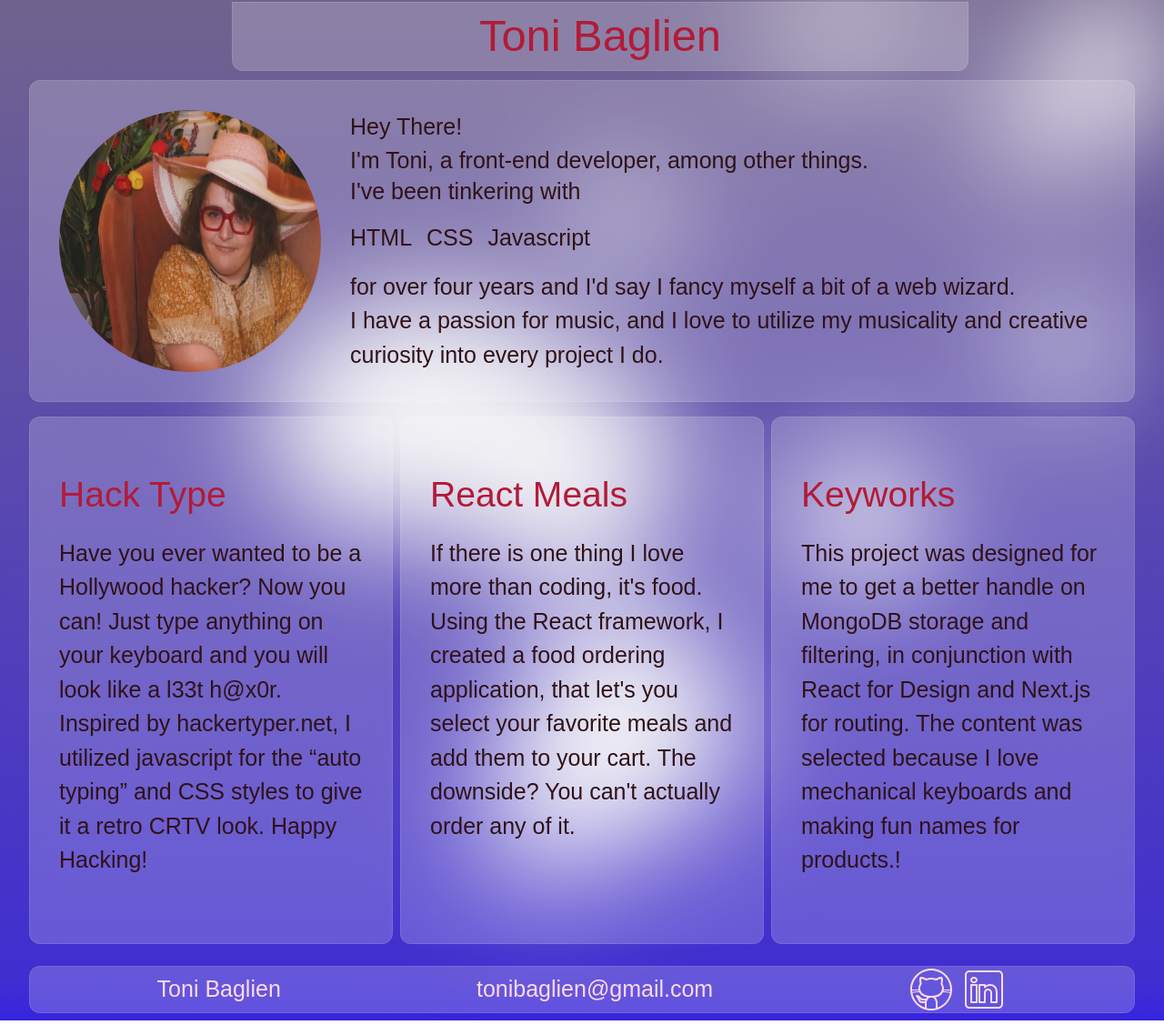
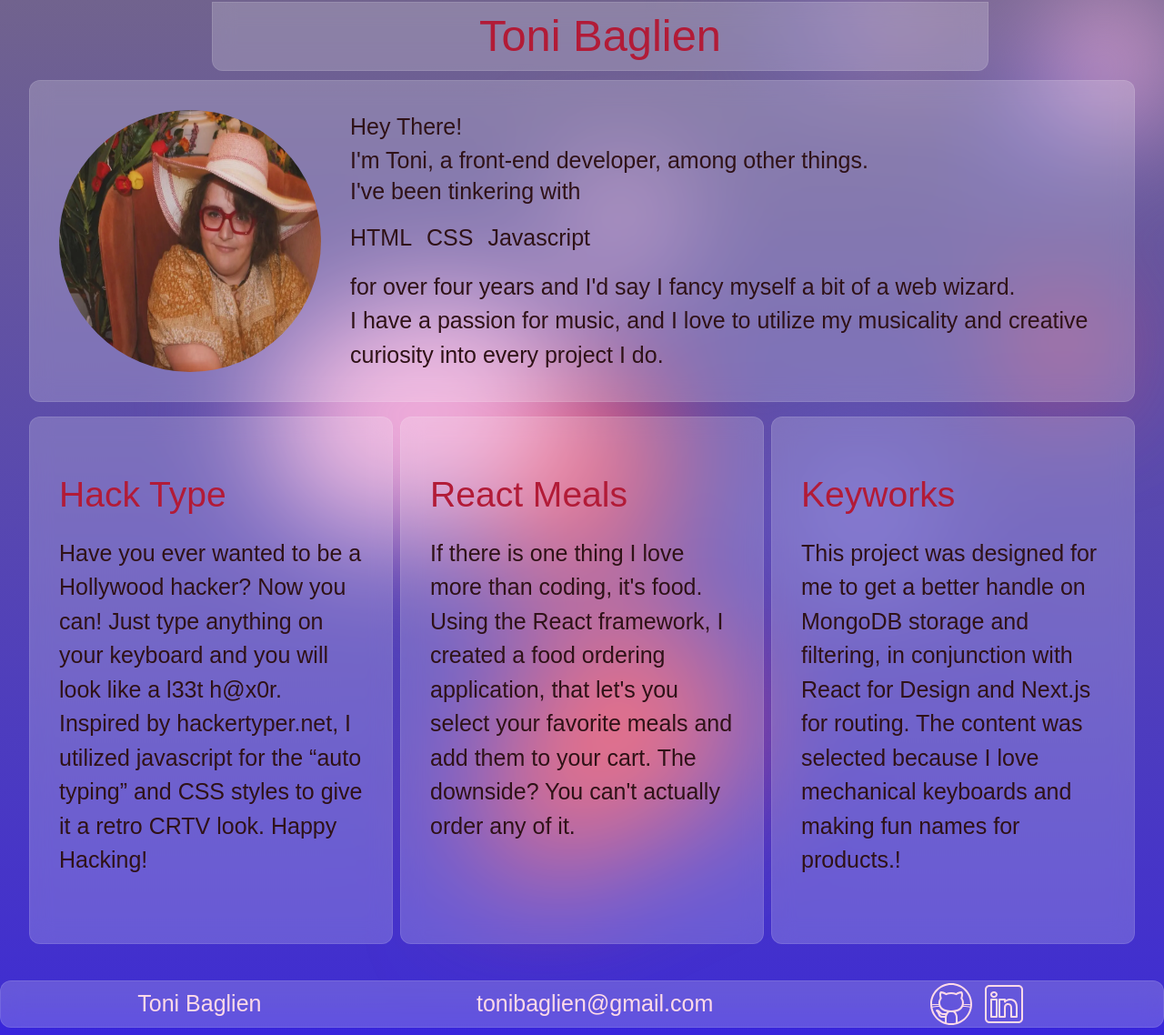
Before and after one commit to tony-baglien/portfolio-v2, a React app: page / in a window 1280 px wide. Shown: the whole page at 91% size. Built offline with nearby package versions, Linux system fonts and the light colour scheme; the HTML template or start-up script is replaced by a standard one; what @kamona/tailwindcss-perspective would draw is missing.

Commit message:
finshed website

```diff
--- a/package.json
+++ b/package.json
@@ -4,7 +4,7 @@
   "version": "0.0.0",
   "type": "module",
   "scripts": {
-    "dev": "vite",
+    "dev": "vite --host",
     "build": "vite build",
     "lint": "eslint . --ext js,jsx --report-unused-disable-directives --max-warnings 0",
     "preview": "vite preview"
--- a/src/App.jsx
+++ b/src/App.jsx
@@ -1,31 +1,13 @@
-import MediaQuery from "react-responsive"
 import { Header } from "./layout/Header"
-import { MobileHeader } from "./layout/MobileHeader"
 import About from "./layout/About/About.jsx"
 import Projects from "./layout/Projects/Projects.jsx"
 import Footer from "./layout/Footer/Footer.jsx"
 import Canvas from "./Canvas/Canvas.jsx"
-import gsap from "gsap"
 function App() {
-  const colors = gsap.utils.toArray(".colorScroll");
-  colors.forEach(color => {
-    gsap.to(color, {
-      color: '#ffdae8',
-      scrollTrigger: {
-        markers: true
-      }
-    })
-  })
-
   return (
     <>
       <Canvas />
-      <MediaQuery minWidth={768}>
-        <Header />
-      </MediaQuery >
-      <MediaQuery maxWidth={768}>
-        <MobileHeader />
-      </MediaQuery>
+      <Header />
       <About />
       <Projects />
       <Footer />
--- a/src/Canvas/Canvas.jsx
+++ b/src/Canvas/Canvas.jsx
@@ -1,5 +1,5 @@
 import React, { useRef, useEffect } from 'react'
-const Canvas = (props) => {
+const Canvas = () => {
   const canvasRef = useRef(null)
 
   class Circle {
@@ -9,13 +9,24 @@ const Canvas = (props) => {
       this.radius = circleObj.radius;
       this.color = circleObj.color;
       this.vx = circleObj.vx;
-      this.vy = circleObj.vy
+      this.vy = circleObj.vy;
 
     }
+    colorUpdate() {
+      let colorArray = ['#F2AEDB', '#7166D2', '#E44F6A']
+      const min = 0;
+      const max = 2;
+      const minCeiled = Math.ceil(min);
+      const maxFloored = Math.floor(max);
+      let randomInterval = Math.floor(Math.random() * (maxFloored - minCeiled + 1) + minCeiled);
+      let chosenColor = colorArray[randomInterval]
+
+      return chosenColor
+    }
     draw(context) {
-      this.update()
+      this.update();
       context.beginPath();
-      context.fillStyle = 'whitesmoke';
+      context.fillStyle = this.color;
       context.arc(this.xpos, this.ypos, this.radius, 0, Math.PI * 2)
       context.fill();
     }
@@ -29,6 +40,17 @@ const Canvas = (props) => {
         this.vy = -this.vy
       }
     }
+  }
+  function getRandomColor() {
+    let colorArray = ['#F2AEDB', '#7166D2', '#E44F6A']
+    const min = 0;
+    const max = 2;
+    const minCeiled = Math.ceil(min);
+    const maxFloored = Math.floor(max);
+    let randomInterval = Math.floor(Math.random() * (maxFloored - minCeiled + 1) + minCeiled);
+    let chosenColor = colorArray[randomInterval]
+
+    return chosenColor
   }
   function getRandomRadius() {
     let radiusArray = [[5, 1.25], [50, -1], [75, .75], [125, .5]]
@@ -65,7 +87,7 @@ const Canvas = (props) => {
         radius: radius,
         vx: -vx,
         vy: vy,
-        color: "#000"
+        color: getRandomColor()
       })
 
       circleArray.push(circle)
@@ -84,7 +106,7 @@ const Canvas = (props) => {
       window.cancelAnimationFrame(animationFrameId)
     }
   })
-  return <canvas className="absolute  left-0 top-0 blur-3xl " ref={canvasRef} />
+  return <canvas className="transition absolute  left-0 top-0 blur-3xl " ref={canvasRef} />
 }
 
 export default Canvas
--- a/src/index.css
+++ b/src/index.css
@@ -16,9 +16,8 @@
 body {
  background: rgb(55,36,221);
 background: linear-gradient(0deg, rgba(55,36,221,1) 0%, rgba(64,46,208,1) 4%, rgba(113,99,142,1) 100%);
-padding-left: 2rem;
-padding-right: 2rem;
 }
+
 
 @media(min-width:1024px){
   #root {
--- a/src/layout/About/About.jsx
+++ b/src/layout/About/About.jsx
@@ -1,10 +1,10 @@
 import Container from '../Util/Container.jsx'
 import MediaQuery from 'react-responsive'
-import Tilt from "react-parallax-tilt"
+import TiltWrapper from '../Util/TiltWrapper.jsx'
 
 const About = () => {
   return (
-    <Tilt tiltMaxAngleX={2} tiltMaxAngleY={2}>
+    <TiltWrapper className={"px-4 md:px-8"} xTilt={2} yTilt={2}>
       <div className="md:w-full md:flex md:justify-center">
         <Container yOffset={0} className="flex items-center justify-center w-full max-w-full" >
           <div className="pointer-events-none w-full flex justify-evenly gap-8 font-rubix text-text text-h4 md:text-h5">
@@ -26,7 +26,7 @@ const About = () => {
           </div>
         </Container>
       </div >
-    </Tilt>
+    </TiltWrapper>
   )
 }
 
--- a/src/layout/Footer/Footer.jsx
+++ b/src/layout/Footer/Footer.jsx
@@ -2,19 +2,23 @@ import React from 'react'
 import Container from '../Util/Container'
 import GithubIcon from '../../images/GithubIcon'
 import LinkedInIcon from '../../images/LinkedInIcon'
-import Tilt from "react-parallax-tilt"
+import TiltWrapper from '../Util/TiltWrapper'
 const Footer = () => {
   return (
-    <Tilt tiltMaxAngleX={2} tiltMaxAngleY={2}>
+    <TiltWrapper xTilt={2} yTilt={2}>
       <Container className="text-accentLight flex flex-col sm:flex-row items-center justify-around font-rubix py-0 ">
         <h5 className="text-h5 colorScroll">Toni Baglien</h5>
         <a className="text-h5 colorScroll" href="mailto:tonibaglien@gmail.com">tonibaglien@gmail.com</a>
         <div className="iconWrapper flex gap-2">
-          <GithubIcon width="50px" height="50px" fillColor='#ffdae8' />
-          <LinkedInIcon width="50px" height="50px" fillColor="#ffdae8" />
+          <a href=" https://github.com/tony-baglien" target="_blank">
+            <GithubIcon width="50px" height="50px" fillColor='#ffdae8' />
+          </a>
+          <a href="https://www.linkedin.com/in/tonybaglien/" target="_blank">
+            <LinkedInIcon width="50px" height="50px" fillColor="#ffdae8" />
+          </a>
         </div>
       </Container>
-    </Tilt>
+    </TiltWrapper>
   )
 }
 
--- a/src/layout/Header.jsx
+++ b/src/layout/Header.jsx
@@ -1,9 +1,9 @@
 
 import React, { useRef } from 'react'
 import { useGSAP } from '@gsap/react'
+import TiltWrapper from "./Util/TiltWrapper"
 import gsap from 'gsap'
 import { ScrollTrigger } from 'gsap/ScrollTrigger'
-import Tilt from "react-parallax-tilt"
 
 export const Header = () => {
   const navRef = useRef();
@@ -32,7 +32,7 @@ export const Header = () => {
     })
   })
   return (
-    <Tilt tiltMaxAngleX={2} tiltMaxAngleY={2}>
+    <TiltWrapper xTilt={2} yTilt={2}>
       <nav ref={navRef} className='w-full h-8 flex sticky top-6 z-50 items-center justify-center my-6 '>
         <ul className=" glass flex flex-row h-auto w-4/6 items-center justify-center rounded-xl rounded-tl-none rounded-tr-none ml-10 py-0 px-8">
           <li>
@@ -48,6 +48,6 @@ export const Header = () => {
           </li >
         </ul >
       </nav >
-    </Tilt>
+    </TiltWrapper>
   )
 }
--- a/src/layout/MobileHeader.jsx
+++ /dev/null
@@ -1,32 +0,0 @@
-
-import React from 'react'
-import { useState } from 'react'
-import { FontAwesomeIcon } from '@fortawesome/react-fontawesome'
-import { faUser, faCode, faInfo, faFileText } from '@fortawesome/free-solid-svg-icons'
-
-export const MobileHeader = () => {
-  return (
-    <div className=' fixed left-3 top-4 z-50 w-fit h-auto flex justify items-center justify-center  '>
-      <ul className={` flex flex-col h-auto  items-center justify-between px-4  bg-white/20 backdrop-blur-md rounded-full  py-8`}>
-        <li className={`pb-4`}>
-          <span className="text-h3 font-rubix text-accent">
-            TB</span>
-        </li>
-        <li className={`pb-4`} >
-          <FontAwesomeIcon className='w-10 h-10 text-accent  hover:animate-wiggle hover:cursor-pointer' icon={faUser} />
-        </li>
-        <li className={`pb-4`}>
-          <FontAwesomeIcon className='w-10 h-10 text-accent  hover:animate-wiggle hover:cursor-pointer' icon={faCode} />
-        </li>
-        <li className={`pb-4`}>
-          <FontAwesomeIcon className='w-10 h-10 text-accent hover:animate-wiggle hover:cursor-pointer' icon={faInfo} />
-        </li>
-        <li className={`pb-4`}>
-          <FontAwesomeIcon className='w-10 h-10 text-accent hover:animate-wiggle hover:cursor-pointer' icon={faFileText} />
-        </li>
-      </ul >
-    </div >
-  )
-}
-
-export default MobileHeader
--- a/src/layout/Projects/Projects.jsx
+++ b/src/layout/Projects/Projects.jsx
@@ -1,7 +1,6 @@
 import React from 'react'
 import ProjectsItem from './ProjectsItem'
-import Tilt from 'react-parallax-tilt'
-
+import TiltWrapper from '../Util/TiltWrapper'
 const projObj = [
   {
     'title': 'Hack Type',
@@ -22,14 +21,16 @@ const projObj = [
 ]
 const Projects = () => {
   return (
-    <div className="flex justify-between gap-4 lg:gap-2 lg:w-full overflow-x-scroll lg:overflow-x-visible mb-8">
-      {projObj.map(data => {
-        return (
-          <Tilt tiltMaxAngleX={5} tiltMaxAngleY={5}>
-            <ProjectsItem project={data} />
-          </Tilt>
-        )
-      })}
+    <div className="projectsWrapper px-4 md:px-8 mb-8 ">
+      <div className="projectsInner flex flex-col lg:flex-row justify-between gap-4 lg:gap-2">
+        {projObj.map(data => {
+          return (
+            <TiltWrapper className="w-full flex-shrink-0 lg:flex-shrink" xTilt={5} yTilt={5}>
+              <ProjectsItem project={data} />
+            </TiltWrapper>
+          )
+        })}
+      </div>
     </div >
   )
 }
--- a/src/layout/Projects/ProjectsItem.jsx
+++ b/src/layout/Projects/ProjectsItem.jsx
@@ -2,8 +2,8 @@ import React from 'react'
 import Container from '../Util/Container'
 const ProjectsItem = (props) => {
   return (
-    <a href={props.project.url} target="_blank">
-      <Container className="container h-full cursor-pointer transition-shadow duration-700 hover:shadow-glow lg:flex-shrink flex-shrink-0">
+    <a className={"block h-full pb-4"} href={props.project.url} target="_blank">
+      <Container className="  cursor-pointer transition-shadow duration-700 lg:hover:shadow-glow">
         <div className="flex flex-col font-rubix py-6">
           <h3 className="text-h3 text-accent mb-4">{props.project.title}</h3>
           <p className="text-h5 text-text">{props.project.content}</p>
--- a/src/layout/Util/Container.jsx
+++ b/src/layout/Util/Container.jsx
@@ -1,7 +1,7 @@
 const Container = ({ className, children }) => {
 
   return (
-    <div className={`w-full p-8 my-2 glass rounded-xl ${className} `} > {children}</div >
+    <div className={`w-full h-full p-8 my-2 glass rounded-xl ${className} `} > {children}</div >
   )
 }
 export default Container
--- /dev/null
+++ b/src/layout/Util/TiltWrapper.jsx
@@ -0,0 +1,19 @@
+import React from 'react'
+import Tilt from "react-parallax-tilt"
+import MediaQuery from 'react-responsive'
+
+const TiltWrapper = ({ className, children, xTilt, yTilt }) => {
+  return (
+    <>
+      <Tilt className={`hidden md:block ${className}`} tiltMaxAngleX={xTilt} tiltMaxAngleY={yTilt}>
+        {children}
+      </Tilt>
+      <Tilt className={`block md:hidden ${className}`} gyroscope={true} tiltMaxAngleX={xTilt} tiltMaxAngleY={yTilt}>
+
+        {children}
+      </Tilt>
+    </>
+  )
+}
+
+export default TiltWrapper
```
